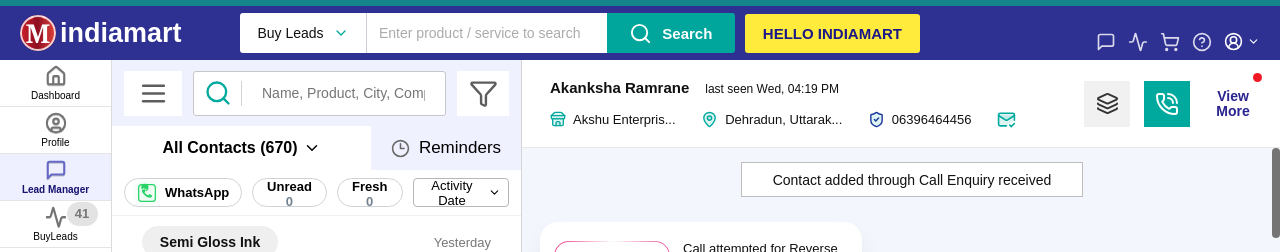
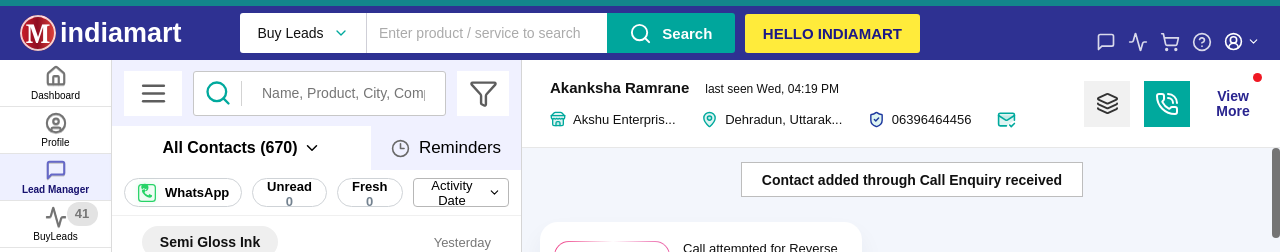
Before and after one commit to karkau123/Indiamart-Lead-Manager, a React (Vite) app: page / in a window 1280 px wide. Shown: the top 252 px of the page. Built offline with nearby package versions, Linux system fonts and the light colour scheme.

Commit message:
style: make 'Contact added through Call Enquiry received' text bold

```diff
--- a/src/App.jsx
+++ b/src/App.jsx
@@ -268,7 +268,7 @@
       </section>
 
       <section className="chat-area">
-        <div className="timeline-note">Contact added through Call Enquiry received</div>
+        <div className="timeline-note"><strong>Contact added through Call Enquiry received</strong></div>
         <div className="incoming-card">
           <ProductImage variant="boxes" />
           <div className="incoming-text">
```
